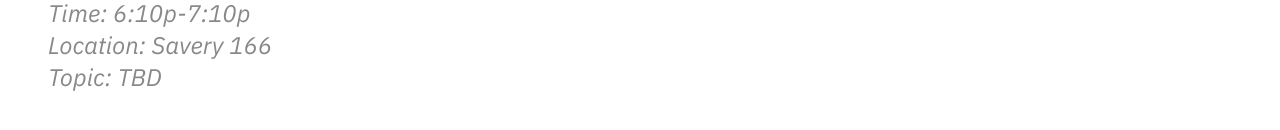
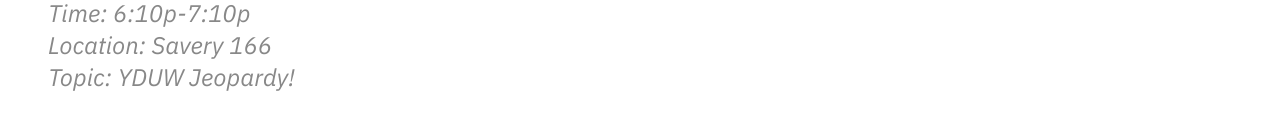
Before and after one commit to epshteinmatthew/yduw_site, a website built with webpack: page index.html in a window 1280 px wide. Shown: the part 876-1006 px from the top of the page. Built offline with nearby package versions, Linux system fonts and the light colour scheme; a script that the page names is missing.

Commit message:
update the topic

```diff
--- a/index.html
+++ b/index.html
@@ -156,7 +156,7 @@
 <p class="smaller" id="date">Date: 12/3/2025</p>
 <p class="smaller" id="time">Time: 6:10p-7:10p</p>
 <p class="smaller" id="location">Location: Savery 166</p>
-<p class="smaller" id="topic">Topic: TBD</p>
+<p class="smaller" id="topic">Topic: YDUW Jeopardy!</p>
 <p class="smaller" id="counter"></p>
 
 <script src="https://cdn.jsdelivr.net/npm/gun/gun.js"></script>
```
